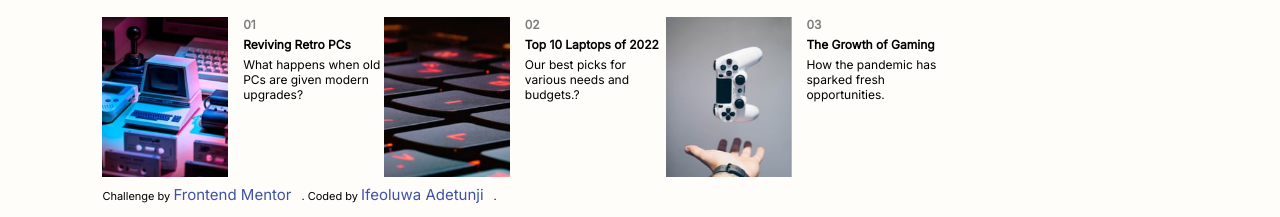
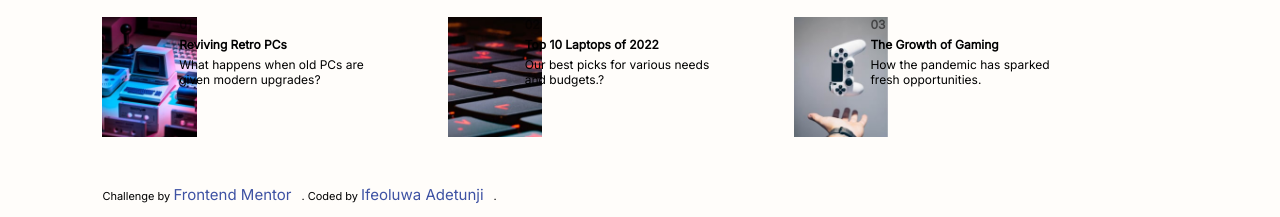
Before and after one commit to Ifeoluwaadetunji/homepage-challenge, a plain HTML site: page index.html in a window 1280 px wide. Shown: the part 583-800 px from the top of the page. Drawn offline with Linux system fonts and the light colour scheme.

Commit message:
quick game section fix

```diff
--- a/index.css
+++ b/index.css
@@ -138,10 +138,11 @@ hr{
     top: 75vh;
 }
 .hero{
-    height: 20vh;
+    height: 15vh;
 }
 
 .one,.two,.three{
+    /* margin-left: -20px; */
     height: 20vh;
     width: 22vw;
 display: grid;
@@ -152,6 +153,7 @@ grid-template-columns: 1fr 1fr;
 .num,.topic,.des{
     grid-area: right;
     font-size: 12px;
+    margin-left: -5vw;
 }
 .des{
     margin-top: 40px;
@@ -159,6 +161,10 @@ grid-template-columns: 1fr 1fr;
 .topic{
     margin-top: 20px;
     font-weight: bold;
+}
+
+.two,.three{
+    margin-left: 5vw;
 }
 
 
```
